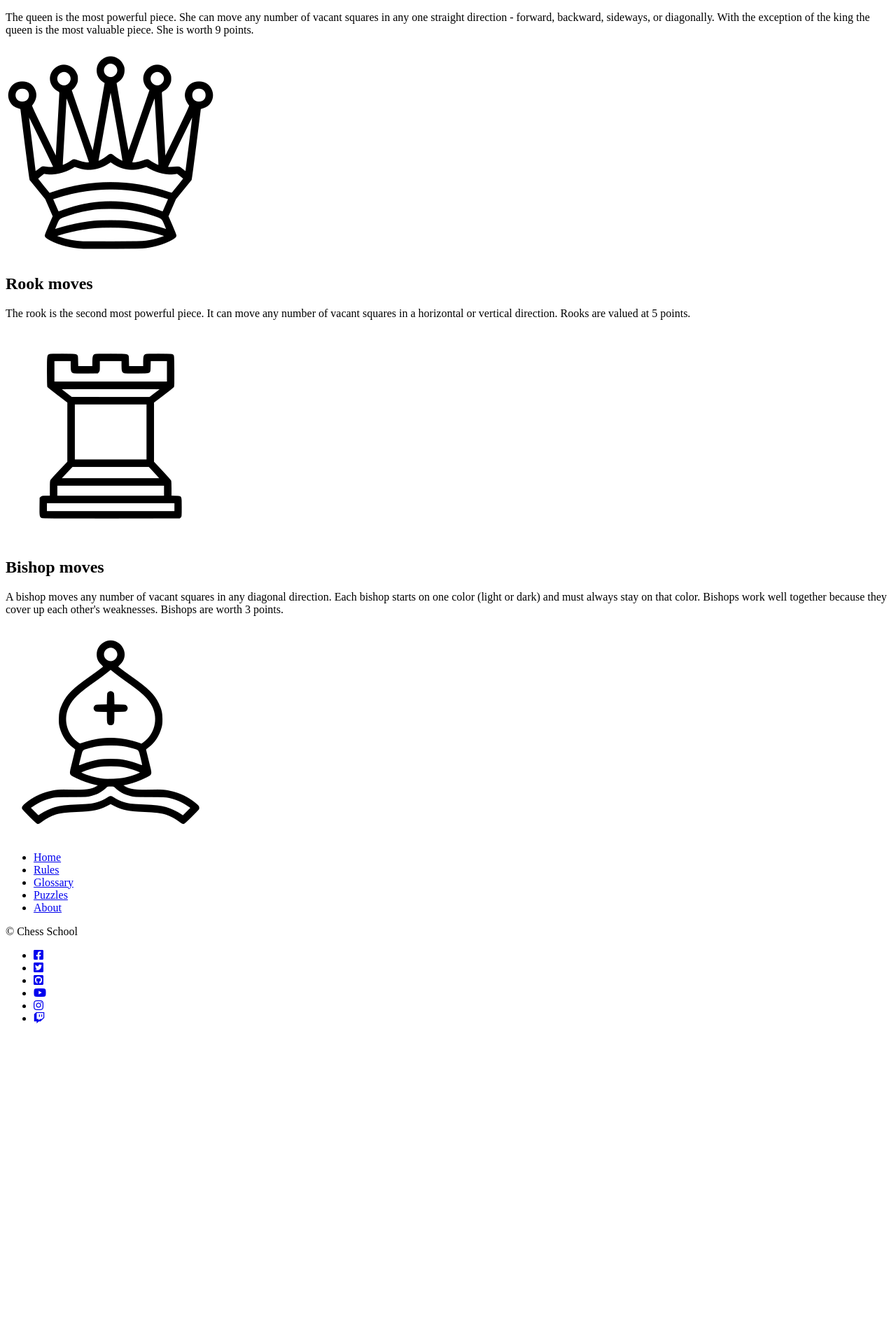
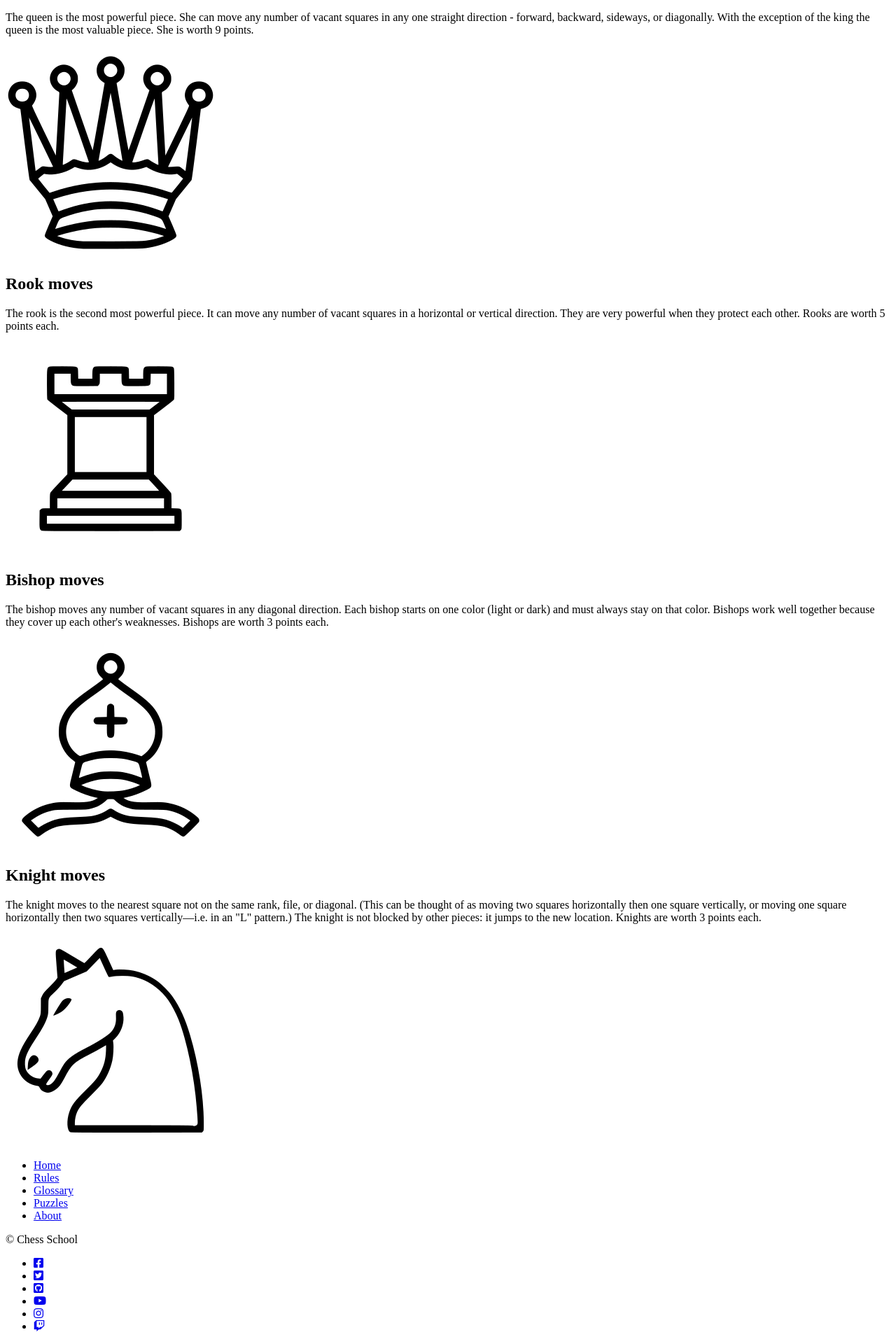
Before and after one commit to PavelDenchev/SoftUni-Project-Chess, a Jekyll site: the page docs/rules.html, which Jekyll copies as it is, in a window 1280 px wide. Shown: the part 3522-5442 px from the top of the page at 70% size. Built offline with Jekyll 4.4.1, drawn with Linux system fonts in a browser that asks for light colours; nearby versions of some CDN libraries; before the commit the page ends 5002 px from its top, so only the background shows below that.

Commit message:
Added knight moves section

```diff
--- a/docs/feed.xml
+++ b/docs/feed.xml
@@ -1,4 +1,4 @@
-<?xml version="1.0" encoding="utf-8"?><feed xmlns="http://www.w3.org/2005/Atom" ><generator uri="https://jekyllrb.com/" version="3.8.5">Jekyll</generator><link href="/feed.xml" rel="self" type="application/atom+xml" /><link href="/" rel="alternate" type="text/html" /><updated>2019-04-13T21:58:06+03:00</updated><id>/feed.xml</id><title type="html">ChessBlog</title><subtitle>This site is for an exam for SoftUni.</subtitle><entry><title type="html">Welcome to Jekyll!</title><link href="/2019/03/25/welcome-to-jekyll.html" rel="alternate" type="text/html" title="Welcome to Jekyll!" /><published>2019-03-25T13:09:03+02:00</published><updated>2019-03-25T13:09:03+02:00</updated><id>/2019/03/25/welcome-to-jekyll</id><content type="html" xml:base="/2019/03/25/welcome-to-jekyll.html">&lt;p&gt;You’ll find this post in your &lt;code class=&quot;highlighter-rouge&quot;&gt;_posts&lt;/code&gt; directory. Go ahead and edit it and re-build the site to see your changes. You can rebuild the site in many different ways, but the most common way is to run &lt;code class=&quot;highlighter-rouge&quot;&gt;jekyll serve&lt;/code&gt;, which launches a web server and auto-regenerates your site when a file is updated.&lt;/p&gt;
+<?xml version="1.0" encoding="utf-8"?><feed xmlns="http://www.w3.org/2005/Atom" ><generator uri="https://jekyllrb.com/" version="3.8.5">Jekyll</generator><link href="/feed.xml" rel="self" type="application/atom+xml" /><link href="/" rel="alternate" type="text/html" /><updated>2019-04-13T23:07:18+03:00</updated><id>/feed.xml</id><title type="html">ChessBlog</title><subtitle>This site is for an exam for SoftUni.</subtitle><entry><title type="html">Welcome to Jekyll!</title><link href="/2019/03/25/welcome-to-jekyll.html" rel="alternate" type="text/html" title="Welcome to Jekyll!" /><published>2019-03-25T13:09:03+02:00</published><updated>2019-03-25T13:09:03+02:00</updated><id>/2019/03/25/welcome-to-jekyll</id><content type="html" xml:base="/2019/03/25/welcome-to-jekyll.html">&lt;p&gt;You’ll find this post in your &lt;code class=&quot;highlighter-rouge&quot;&gt;_posts&lt;/code&gt; directory. Go ahead and edit it and re-build the site to see your changes. You can rebuild the site in many different ways, but the most common way is to run &lt;code class=&quot;highlighter-rouge&quot;&gt;jekyll serve&lt;/code&gt;, which launches a web server and auto-regenerates your site when a file is updated.&lt;/p&gt;
 
 &lt;p&gt;To add new posts, simply add a file in the &lt;code class=&quot;highlighter-rouge&quot;&gt;_posts&lt;/code&gt; directory that follows the convention &lt;code class=&quot;highlighter-rouge&quot;&gt;YYYY-MM-DD-name-of-post.ext&lt;/code&gt; and includes the necessary front matter. Take a look at the source for this post to get an idea about how it works.&lt;/p&gt;
 
--- a/docs/rules.html
+++ b/docs/rules.html
@@ -360,7 +360,7 @@
         </div>
 
         <h1 class="rules-title">Rook moves</h1>
-        <p class="rules-content">The rook is the second most powerful piece. It can move any number of vacant squares in a horizontal or vertical direction. Rooks are valued at 5 points.</p>
+        <p class="rules-content">The rook is the second most powerful piece. It can move any number of vacant squares in a horizontal or vertical direction. They are very powerful when they protect each other. Rooks are worth 5 points each.</p>
 
         <div class="chessboard">
             <div>
@@ -447,7 +447,7 @@
         </div>
 
         <h1 class="rules-title">Bishop moves</h1>
-        <p class="rules-content">A bishop moves any number of vacant squares in any diagonal direction. Each bishop starts on one color (light or dark) and must always stay on that color. Bishops work well together because they cover up each other's weaknesses. Bishops are worth 3 points.</p>
+        <p class="rules-content">The bishop moves any number of vacant squares in any diagonal direction. Each bishop starts on one color (light or dark) and must always stay on that color. Bishops work well together because they cover up each other's weaknesses. Bishops are worth 3 points each.</p>
 
         <div class="chessboard">
             <div>
@@ -532,6 +532,93 @@
 </div>
             <img src="./images/white-bishop.png" class="piece white-bishop moves-bishop">
         </div>
+
+        <h1 class="rules-title">Knight moves</h1>
+        <p class="rules-content">The knight moves to the nearest square not on the same rank, file, or diagonal. (This can be thought of as moving two squares horizontally then one square vertically, or moving one square horizontally then two squares vertically—i.e. in an "L" pattern.) The knight is not blocked by other pieces: it jumps to the new location. Knights are worth 3 points each.</p>
+
+        <div class="chessboard">
+            <div>
+    <div class="white-square" id="a8"></div>
+    <div class="black-square" id="b8"></div>
+    <div class="white-square" id="c8"></div>
+    <div class="black-square" id="d8"></div>
+    <div class="white-square" id="e8"></div>
+    <div class="black-square" id="f8"></div>
+    <div class="white-square" id="g8"></div>
+    <div class="black-square" id="h8"></div>
+</div>
+<div>
+    <div class="black-square" id="a7"></div>
+    <div class="white-square" id="b7"></div>
+    <div class="black-square" id="c7"></div>
+    <div class="white-square" id="d7"></div>
+    <div class="black-square" id="e7"></div>
+    <div class="white-square" id="f7"></div>
+    <div class="black-square" id="g7"></div>
+    <div class="white-square" id="h7"></div>
+</div>
+<div>
+    <div class="white-square" id="a6"></div>
+    <div class="black-square" id="b6"></div>
+    <div class="white-square" id="c6"></div>
+    <div class="black-square" id="d6"></div>
+    <div class="white-square" id="e6"></div>
+    <div class="black-square" id="f6"></div>
+    <div class="white-square" id="g6"></div>
+    <div class="black-square" id="h6"></div>
+</div>
+<div>
+    <div class="black-square" id="a5"></div>
+    <div class="white-square" id="b5"></div>
+    <div class="black-square" id="c5"></div>
+    <div class="white-square" id="d5"></div>
+    <div class="black-square" id="e5"></div>
+    <div class="white-square" id="f5"></div>
+    <div class="black-square" id="g5"></div>
+    <div class="white-square" id="h5"></div>
+</div>
+<div>
+    <div class="white-square" id="a4"></div>
+    <div class="black-square" id="b4"></div>
+    <div class="white-square" id="c4"></div>
+    <div class="black-square" id="d4"></div>
+    <div class="white-square" id="e4"></div>
+    <div class="black-square" id="f4"></div>
+    <div class="white-square" id="g4"></div>
+    <div class="black-square" id="h4"></div>
+</div>
+<div>
+    <div class="black-square" id="a3"></div>
+    <div class="white-square" id="b3"></div>
+    <div class="black-square" id="c3"></div>
+    <div class="white-square" id="d3"></div>
+    <div class="black-square" id="e3"></div>
+    <div class="white-square" id="f3"></div>
+    <div class="black-square" id="g3"></div>
+    <div class="white-square" id="h3"></div>
+</div>
+<div>
+    <div class="white-square" id="a2"></div>
+    <div class="black-square" id="b2"></div>
+    <div class="white-square" id="c2"></div>
+    <div class="black-square" id="d2"></div>
+    <div class="white-square" id="e2"></div>
+    <div class="black-square" id="f2"></div>
+    <div class="white-square" id="g2"></div>
+    <div class="black-square" id="h2"></div>
+</div>
+<div>
+    <div class="black-square" id="a1"></div>
+    <div class="white-square" id="b1"></div>
+    <div class="black-square" id="c1"></div>
+    <div class="white-square" id="d1"></div>
+    <div class="black-square" id="e1"></div>
+    <div class="white-square" id="f1"></div>
+    <div class="black-square" id="g1"></div>
+    <div class="white-square" id="h1"></div>
+</div>
+            <img src="./images/white-knight.png" class="piece white-knight moves-knight">
+        </div>
     </div>
 </section>
   </main>
```
Also changed, not shown: _assets/scss/_animations.scss (+73 -46 lines), _assets/scss/_rules.scss (+29 -20 lines), _assets/scss/_variables.scss (+18 -0 lines), docs/css/site.css (+98 -53 lines), rules.html (+10 -2 lines).
